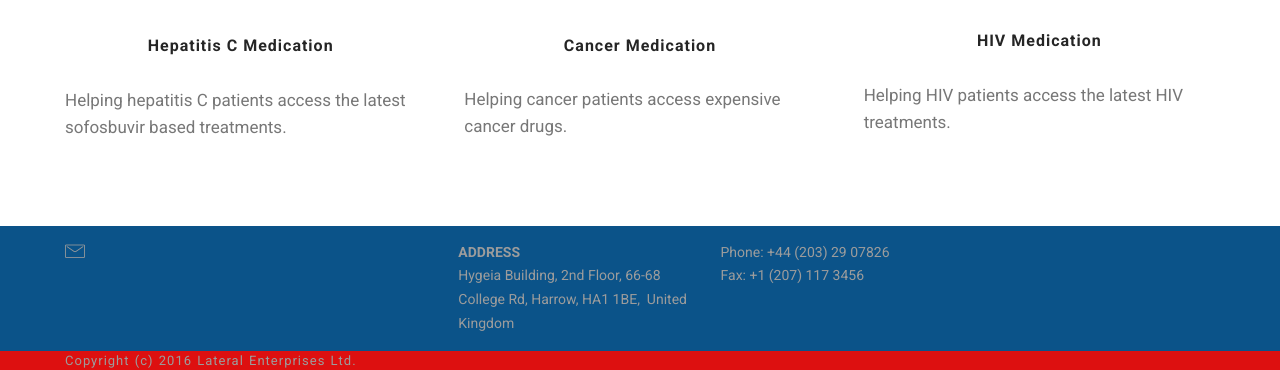
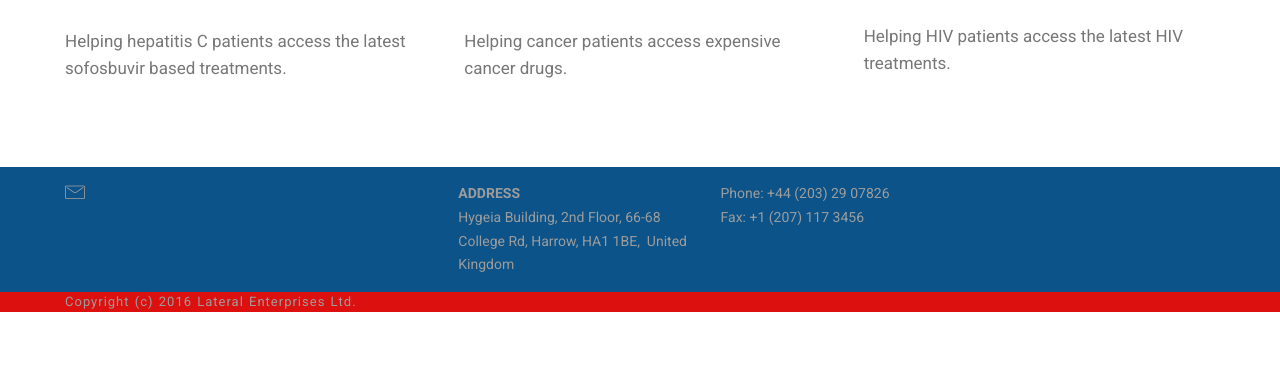
Before and after one commit to LateralEnt/LateralEnt.github.io, a plain HTML site: page index.html in a window 1280 px wide. Shown: the part 457-827 px from the top of the page. After the commit the page ends 800 px from the top, so only its background shows below. Drawn offline with Linux system fonts and the light colour scheme; files whose address does not match are found by name.

Commit message:
create github pages

```diff
--- a/index.html
+++ b/index.html
@@ -43,7 +43,7 @@
     </div>
 </section>
 
-<section class="engine"><a rel="external" href="https://mobirise.com">Mobirise Web Page Builder</a></section><section class="mbr-section mbr-section--relative mbr-section--fixed-size mbr-after-navbar" id="features1-h" style="background-color: rgb(255, 255, 255);">
+<section class="engine"><a rel="external" href="https://mobirise.com">Mobirise Site Maker</a></section><section class="mbr-section mbr-section--relative mbr-section--fixed-size mbr-after-navbar" id="features1-h" style="background-color: rgb(255, 255, 255);">
 
     <div class="mbr-section__container mbr-section__container--std-top-padding mbr-section__container--sm-bot-padding mbr-section-title container" style="padding-top: 124px;">
         <div class="mbr-header mbr-header--center mbr-header--wysiwyg row">
@@ -59,11 +59,7 @@
                 <div class="mbr-section__container mbr-section__container--center mbr-section__container--middle">
                     <figure class="mbr-figure"><a href="https://hepsolved.com" target="_blank"><img src="assets/images/asset-104x-600x159.png" class="mbr-figure__img"></a></figure>
                 </div>
-                <div class="mbr-section__container mbr-section__container--middle">
-                    <div class="mbr-header mbr-header--reduce mbr-header--center mbr-header--wysiwyg">
-                        <h3 class="mbr-header__text">Hepatitis C Medication</h3>
-                    </div>
-                </div>
+
                 <div class="mbr-section__container mbr-section__container--last" style="padding-bottom: 62px;">
                     <div class="mbr-article mbr-article--wysiwyg">
                         <p>Helping hepatitis C patients access the latest sofosbuvir based treatments.<br><br></p>
@@ -75,11 +71,7 @@
                 <div class="mbr-section__container mbr-section__container--center mbr-section__container--middle">
                     <figure class="mbr-figure"><img src="assets/images/asset-24x-600x158.png" class="mbr-figure__img"></figure>
                 </div>
-                <div class="mbr-section__container mbr-section__container--middle">
-                    <div class="mbr-header mbr-header--reduce mbr-header--center mbr-header--wysiwyg">
-                        <h3 class="mbr-header__text">Cancer Medication</h3>
-                    </div>
-                </div>
+
                 <div class="mbr-section__container mbr-section__container--last" style="padding-bottom: 62px;">
                     <div class="mbr-article mbr-article--wysiwyg">
                         <p>Helping cancer patients access expensive cancer drugs.</p>
@@ -92,11 +84,7 @@
                 <div class="mbr-section__container mbr-section__container--center mbr-section__container--middle">
                     <figure class="mbr-figure"><img src="assets/images/hiv-logo4x-600x151.png" class="mbr-figure__img"></figure>
                 </div>
-                <div class="mbr-section__container mbr-section__container--middle">
-                    <div class="mbr-header mbr-header--reduce mbr-header--center mbr-header--wysiwyg">
-                        <h3 class="mbr-header__text">HIV Medication</h3>
-                    </div>
-                </div>
+
                 <div class="mbr-section__container mbr-section__container--last" style="padding-bottom: 62px;">
                     <div class="mbr-article mbr-article--wysiwyg">
                         <p>Helping HIV patients access the latest HIV treatments.</p>
```
Also changed, not shown: 1 other file.
